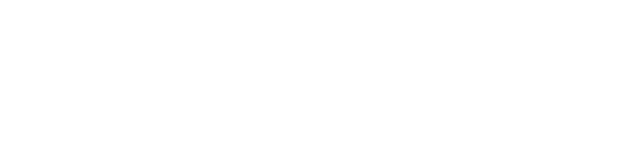
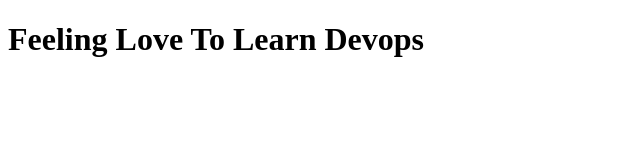
Before and after one commit to irfan8346786/Git-Branches, a plain HTML site: page main.html in a window 1280 px wide. Shown: the whole page, without its empty margins (0-640 px from the left). Drawn offline with Linux system fonts and the light colour scheme.

Commit message:
Added a heading

```diff
--- a/main.html
+++ b/main.html
@@ -2,10 +2,10 @@
 <html lang="en">
 <head>
     <meta charset="UTF-8">
-    <meta name="viewport" content="width=device-width, initial-scale=1.0">
+    <meta name="viewport" content="width=h1, initial-scale=1.0">
     <title>Document</title>
 </head>
 <body>
-
+    <h1>Feeling Love To Learn Devops</h1>
 </body>
 </html>
```
